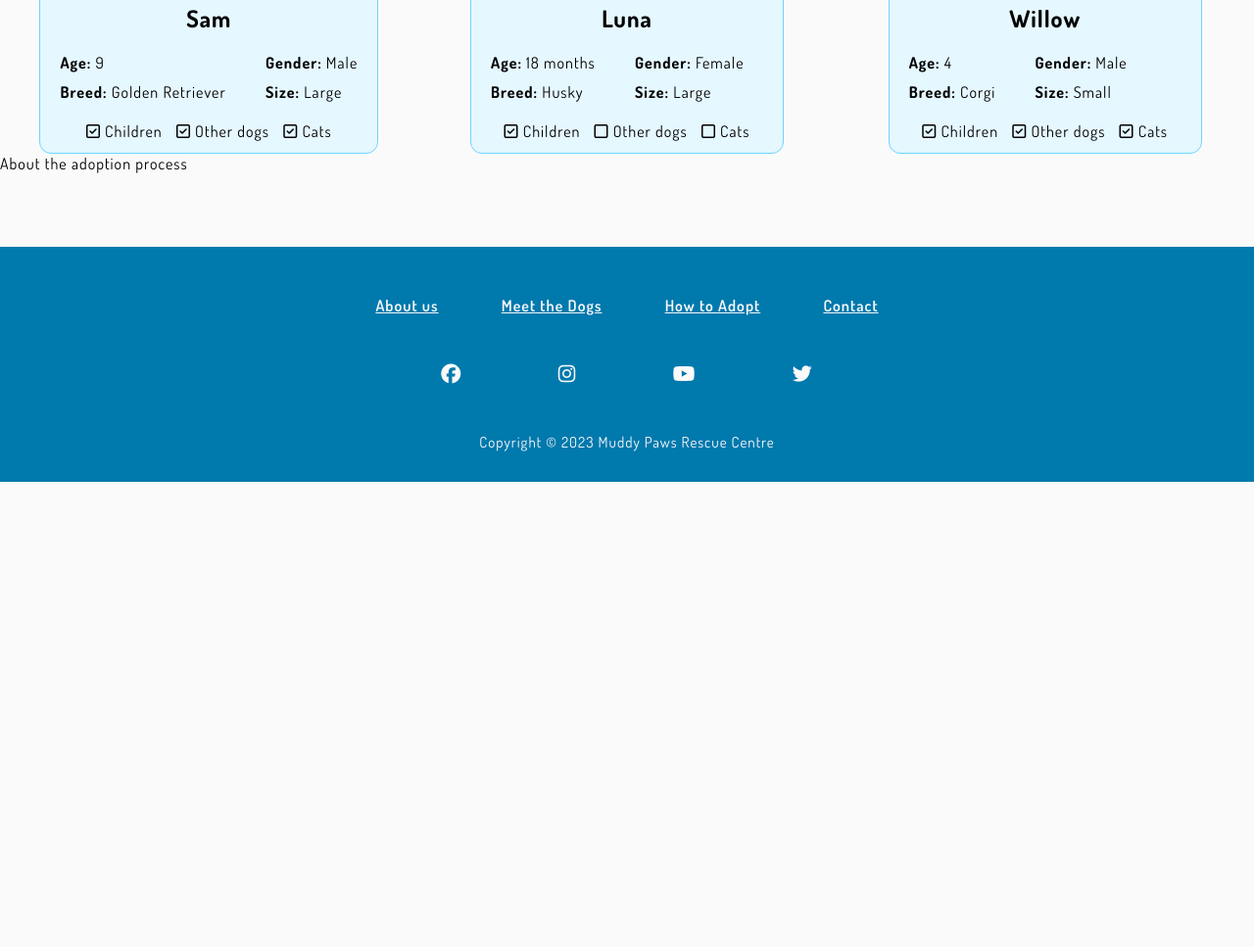
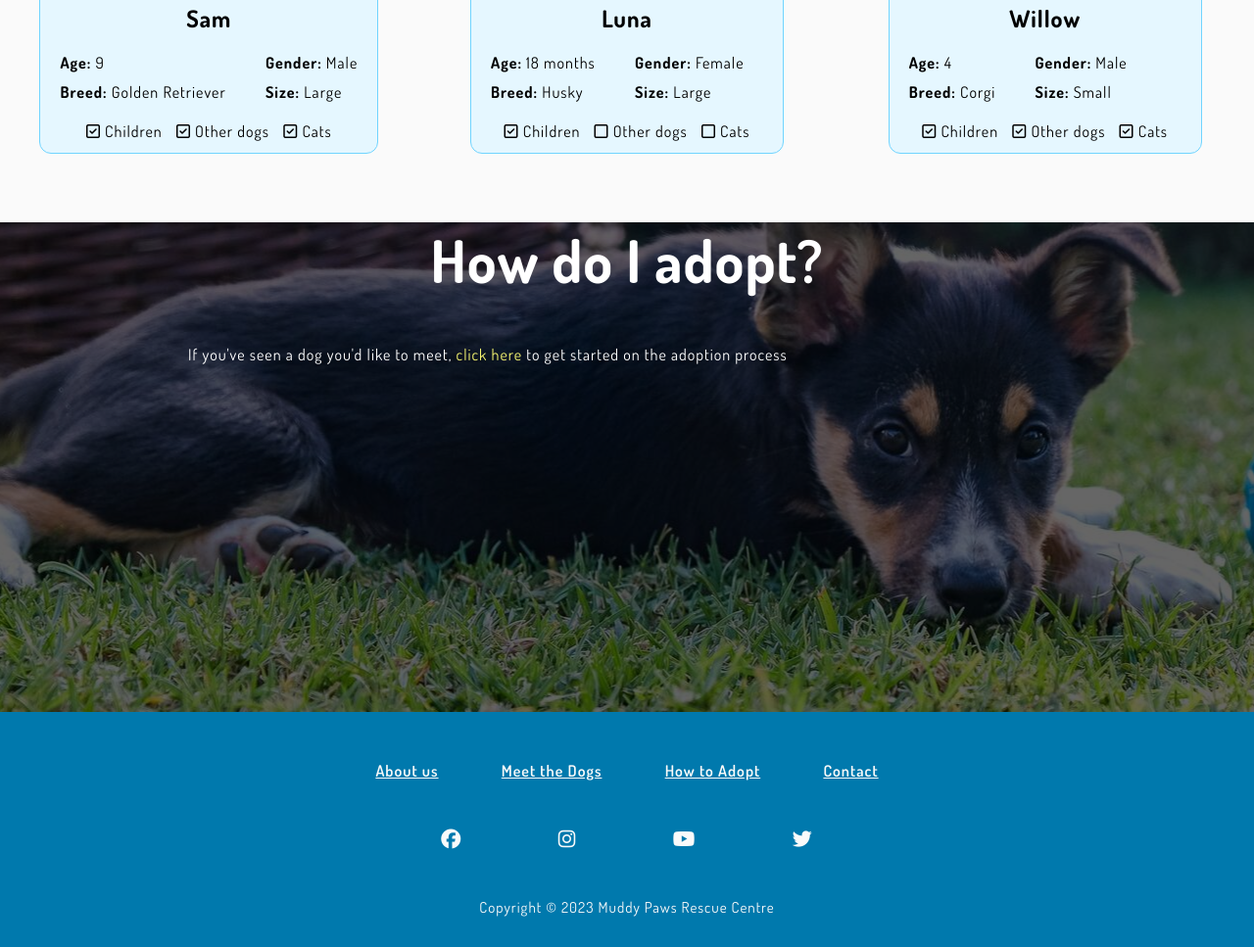
Before and after one commit to lilli-mcnally/muddy-paws, a plain HTML site: page dogs.html in a window 1280 px wide. Shown: the part 1123-2090 px from the top of the page at 98% size. Before the commit the page ends 1615 px from the top, so only its background shows below. Drawn offline with Linux system fonts and the light colour scheme.

Commit message:
Add adoption styling

```diff
--- a/assets/css/style.css
+++ b/assets/css/style.css
@@ -265,6 +265,10 @@ footer {
     color: #F9F871;
 }
 
+#meet-dogs-footer {
+    margin-top: 0;
+}
+
 
 /* ----------------------------------------------------- Meet Dogs Heading */
 
@@ -327,3 +331,36 @@ footer {
     display: inline-block;
     margin: 20px 5px 0 5px;
 }
+
+#adoption-image {
+    background: url(/assets/images/adopt-dog.jpg) no-repeat center center;
+    width: 100%;
+    height: 500px;
+    margin-top: 70px;
+}
+
+#adoption-color {
+    background-color: rgb(0, 0, 0, 0.6);
+    height: 500px;
+    width: 100%;
+}
+
+#adoption-box {
+    color: #fff;
+    width: 70%;
+    margin: auto;
+}
+
+#adoption-box h2 {
+    text-align: center;
+    font-size: 60px;
+}
+
+#adoption-box a {
+    color: #F9F871;
+    text-decoration: none;
+}
+
+#adoption-box a:hover {
+    text-decoration: underline;
+}
--- a/dogs.html
+++ b/dogs.html
@@ -174,10 +174,20 @@
 
 
     <section>
-        About the adoption process
+        <div id="adoption-image">
+            <div id="adoption-color">
+                <div id="adoption-box">
+                    <h2>How do I adopt?</h2>
+                    <p>If you've seen a dog you'd like to meet, <a href="#">click here</a> to get started on the
+                        adoption
+                        process</p>
+                    <p></p>
+                </div>
+            </div>
+        </div>
     </section>
 
-    <footer>
+    <footer id="meet-dogs-footer">
         <ul class="footer-links">
             <li><a href="#">About us</a></li>
             <li><a href="#">Meet the Dogs</a></li>
```
Also changed, not shown: assets/images/adopt-dog.jpg (added).
